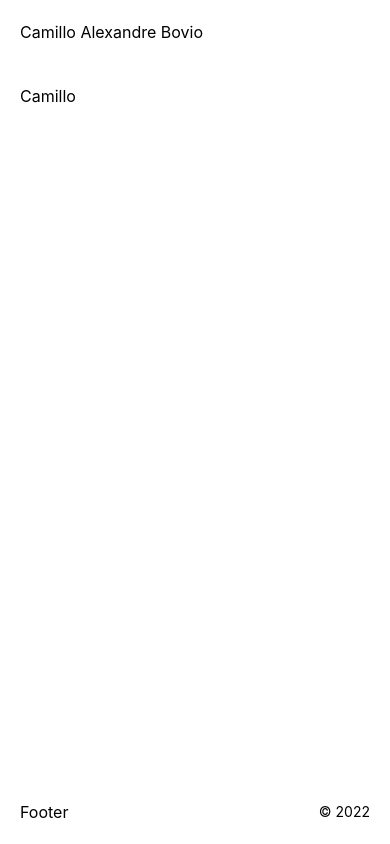
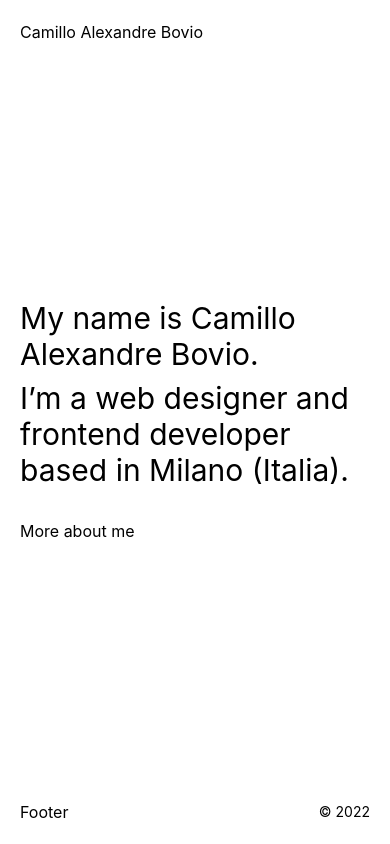
Before and after one commit to camillo18tre/my-website, a Next.js app: page / in a window 390 px wide. Built offline with nearby package versions, Linux system fonts and the light colour scheme; some icons are missing.

Commit message:
New pages

```diff
--- /dev/null
+++ b/pages/About.tsx
@@ -0,0 +1,14 @@
+const About = () => {
+  return (
+    <div className="h-full flex">
+      <div className="flex items-center">
+        <div>
+          <h1 className="mb-5">About</h1>
+          <p className="text-2xl">Freelance for over 10 year working</p>
+        </div>
+      </div>
+    </div>
+  );
+};
+
+export default About;
--- a/pages/index.tsx
+++ b/pages/index.tsx
@@ -1,25 +1,37 @@
+import { useState } from 'react';
 import type { NextPage } from 'next';
+import Link from 'next/link';
 import Head from 'next/head';
-import { Interface } from 'readline';
-
-const firstName: string = 'Camillo';
-const lastName = 'Bovio';
 
 const Home: NextPage = () => {
+  const [first, setFirst] = useState<boolean>(true);
+
   return (
     <>
       <Head>
         <title>
           Camillo Alexandre Bovio - Web designer, UI/UX & Frontend developer,
-          React JS, TypeScript
+          javascript, React JS, TypeScript based in Milano
         </title>
-        <meta name="description" content="Camillo Bovio" />
+        <meta
+          name="description"
+          content="Camillo Bovio  Web designer, UI/UX & Frontend developer,
+          javascript, React JS, TypeScript based in Milano"
+        />
         <link rel="icon" href="/favicon.ico" />
       </Head>
 
-      <main>
-        <div className="ciao"></div>
-        <h1>{firstName}</h1>
+      <main className="flex items-center h-full md:pl-20">
+        <div className="text-3xl">
+          <p className="mb-2">My name is Camillo Alexandre Bovio.</p>
+          <h1 className="mb-5">
+            I’m a web designer and frontend developer <br />
+            based in Milano (Italia).
+          </h1>
+          <Link href="/About">
+            <a className="text-base hover:underline">More about me</a>
+          </Link>
+        </div>
       </main>
     </>
   );
```
